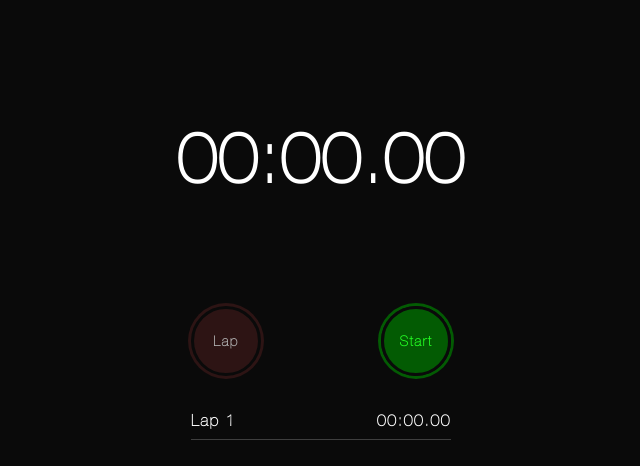
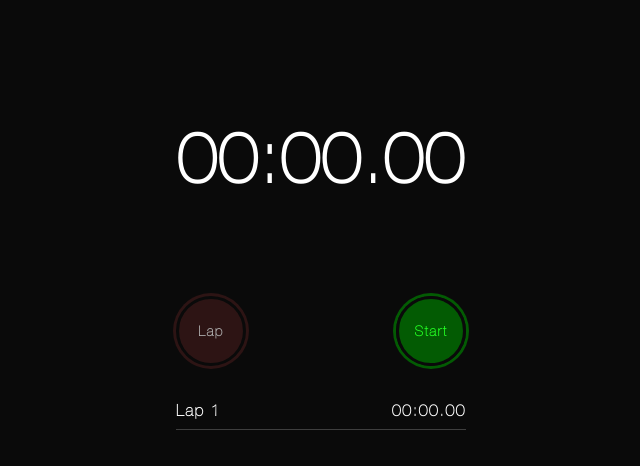
Before and after one commit to steinalex/react-stopwatch, a React (Create React App) app: page / in a window 1280 px wide. Shown: the top 466 px of the page, without its empty margins (319-959 px from the left). Built offline with nearby package versions, Linux system fonts and the light colour scheme.

Commit message:
Used flexbox and css variables

```diff
--- a/src/App.css
+++ b/src/App.css
@@ -1,5 +1,13 @@
+:root {
+  --main-container-width: 290px;
+  --main-bg-color: #0a0a0a;
+  --main-button-color: #545151;
+  --green-button-color: #008000b0;
+  --red-button-color: #ea000082;
+}
+
 html, body {
-  background-color: rgb(10, 10, 10);
+  background-color: var(--main-bg-color);
 }
 
 .container {
@@ -20,18 +28,23 @@ h1 {
 }
 
 .button__wrapper {
-  text-align: center;
+  display: flex;
+  justify-content:space-between;
+  align-items: center;
+  width: var(--main-container-width);
+  padding: 0 0 25px;
+  margin-left: auto;
+  margin-right: auto
 }
 
 .button__item {
   font-family: 'Helvetica-Light', Helvetica, Arial, sans-serif;
   font-weight: 600;
   letter-spacing: 1.5px;
-  background-color: #545151;
-  border: 3px solid #0a0a0a;
-  box-shadow: 0 0 0 3px #545151;
+  background-color: var(--main-button-color);
+  border: 3px solid var(--main-bg-color);
+  box-shadow: 0 0 0 3px var(--main-button-color);
   color: white;
-  margin: 10px 60px 25px;
   text-align: center;
   text-decoration: none;
   font-size: 14px;
@@ -43,7 +56,7 @@ h1 {
 
 .button__item.disabled {
   background-color: #2d1414;
-  border: 3px solid #0a0a0a;
+  border: 3px solid var(--main-bg-color);
   box-shadow: 0 0 0 3px #2d1414;
   color: #b1b1b1;;
 }
@@ -61,21 +74,21 @@ h1 {
 }
 
 .button__green {
-  background-color: #008000b0;
-  border: 3px solid #0a0a0a;
-  box-shadow: 0 0 0 3px #008000b0;
+  background-color: var(--green-button-color);
+  border: 3px solid var(--main-bg-color);
+  box-shadow: 0 0 0 3px var(--green-button-color);
   color: #24ff24;
 }
 
 .button__red {
-  background-color: #ea000082;
-  border: 3px solid #0a0a0a;
-  box-shadow: 0 0 0 3px #ea000082;
+  background-color: var(--red-button-color);
+  border: 3px solid var(--main-bg-color);
+  box-shadow: 0 0 0 3px var(--red-button-color);
   color: #ff7800;
 }
 
 .timer__table {
-  width: 260px;
+  width: var(--main-container-width);
   border-spacing: 0 15px;
   color: white;
   margin-left: auto;
@@ -92,6 +105,6 @@ h1 {
   border-bottom: 1px solid #3e3e3e;
 }
 
-.timer__table td:nth-child(2) {
+.timer__table td:nth-child(even) {
   text-align: right;
 }
--- a/src/App.tsx
+++ b/src/App.tsx
@@ -61,12 +61,8 @@ const App: React.FC = () => {
   }, [lapsList])
 
   const renderTopRow = useCallback(() => {
-    if (lapsList.length === 0) {
-      return <tr><td>Lap 1</td><td>{millisecondConversion(timeElapsed)}</td></tr>
-    }
-    else {
-      return <tr><td>Lap {lapsList.length + 1}</td><td>{millisecondConversion(timeElapsed - previousLap)}</td></tr>
-    }
+    if (lapsList.length === 0) return <tr><td>Lap 1</td><td>{millisecondConversion(timeElapsed)}</td></tr>
+    else return <tr><td>Lap {lapsList.length + 1}</td><td>{millisecondConversion(timeElapsed - previousLap)}</td></tr>
   }, [lapsList, timeElapsed, millisecondConversion, previousLap])
 
     return (
```
